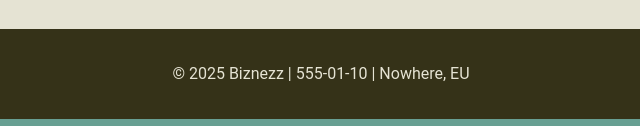
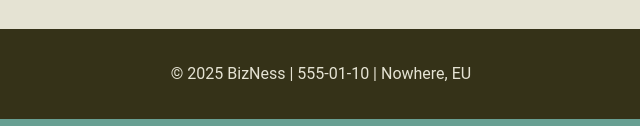
Before and after one commit to thecodingdilettante/cc7, a plain HTML site: page index.html in a window 1280 px wide. Shown: the part 774-900 px from the top of the page, 319-959 px from the left. Drawn offline with Linux system fonts and the light colour scheme.

Commit message:
Rough step 2 html

```diff
--- a/index.html
+++ b/index.html
@@ -53,7 +53,7 @@
           </section>
     </main>
     <footer>
-        <p>&copy; 2025 Biznezz | 555-01-10 | Nowhere, EU</p>
+        <p>&copy; 2025 BizNess | 555-01-10 | Nowhere, EU</p>
       </footer>
 </body>
 </html>
```
